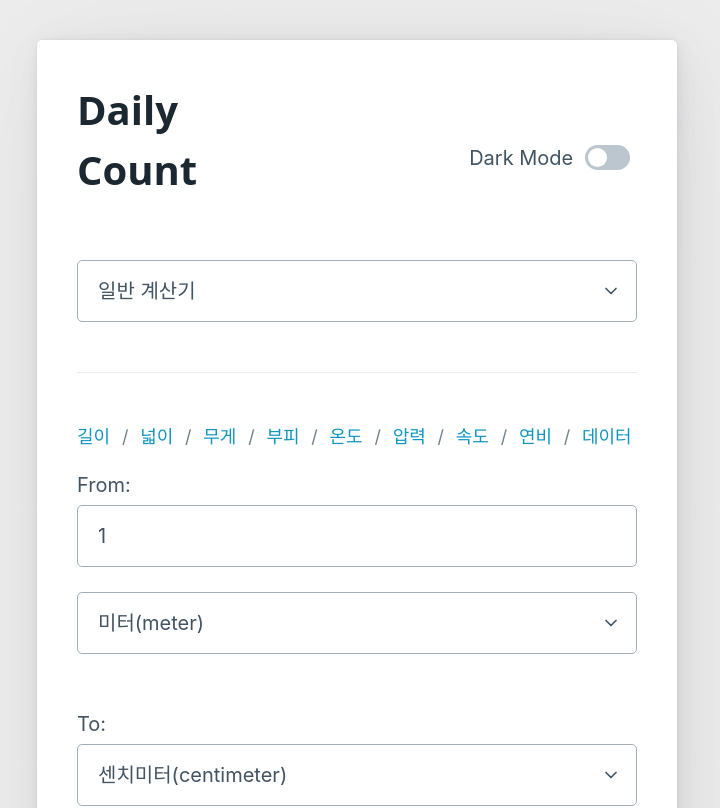
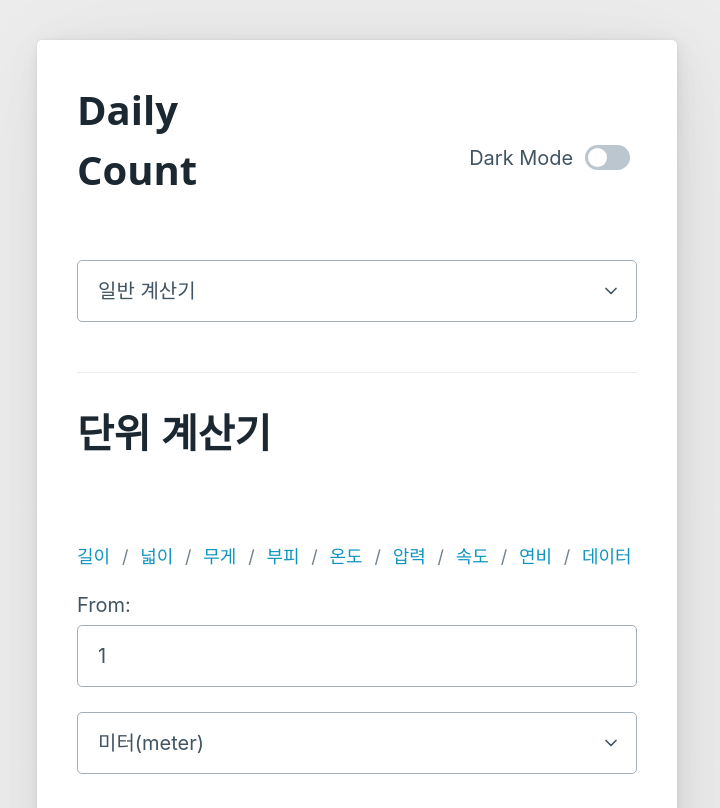
Before and after one commit to Moonjuun/Daily-Count-v1.0, a React (Create React App) app: page /LengthCal in a window 1280 px wide. Shown: the top 808 px of the page, without its empty margins (283-1003 px from the left). Built offline with nearby package versions, Linux system fonts and the light colour scheme.

Commit message:
메뉴바 수정

```diff
--- a/src/components/Common/Menu.js
+++ b/src/components/Common/Menu.js
@@ -41,12 +41,13 @@ const Menu = () => {
 
       <select onChange={(e) => navigate(e.target.value)}>
         <option value="/">일반 계산기</option>
-        <option value="/LengthCal">단위 환산</option>
+        <option value="/LengthCal">단위 계산기</option>
+        <option value="/Interest">이자 계산기</option>
         <option value="/HourlyWageCal">시급 계산기</option>
         <option value="/DateCal">날짜 계산기</option>
         <option value="/WordCal">글자수 계산기</option>
-        <option value="/BmiCal">비만도 계산</option>
-        <option value="/PercentageCal">퍼센트 계산</option>
+        <option value="/BmiCal">비만도 계산기</option>
+        <option value="/PercentageCal">퍼센트 계산기</option>
       </select>
     </div>
   );
--- a/src/components/Convert/ConverMenuBar.js
+++ b/src/components/Convert/ConverMenuBar.js
@@ -13,6 +13,8 @@ const ConvertMenuBar = () => {
 
   return (
     <div>
+      <h1>단위 계산기</h1>
+
       {isMobile ? (
         <>
           <nav aria-label="breadcrumb">
```
